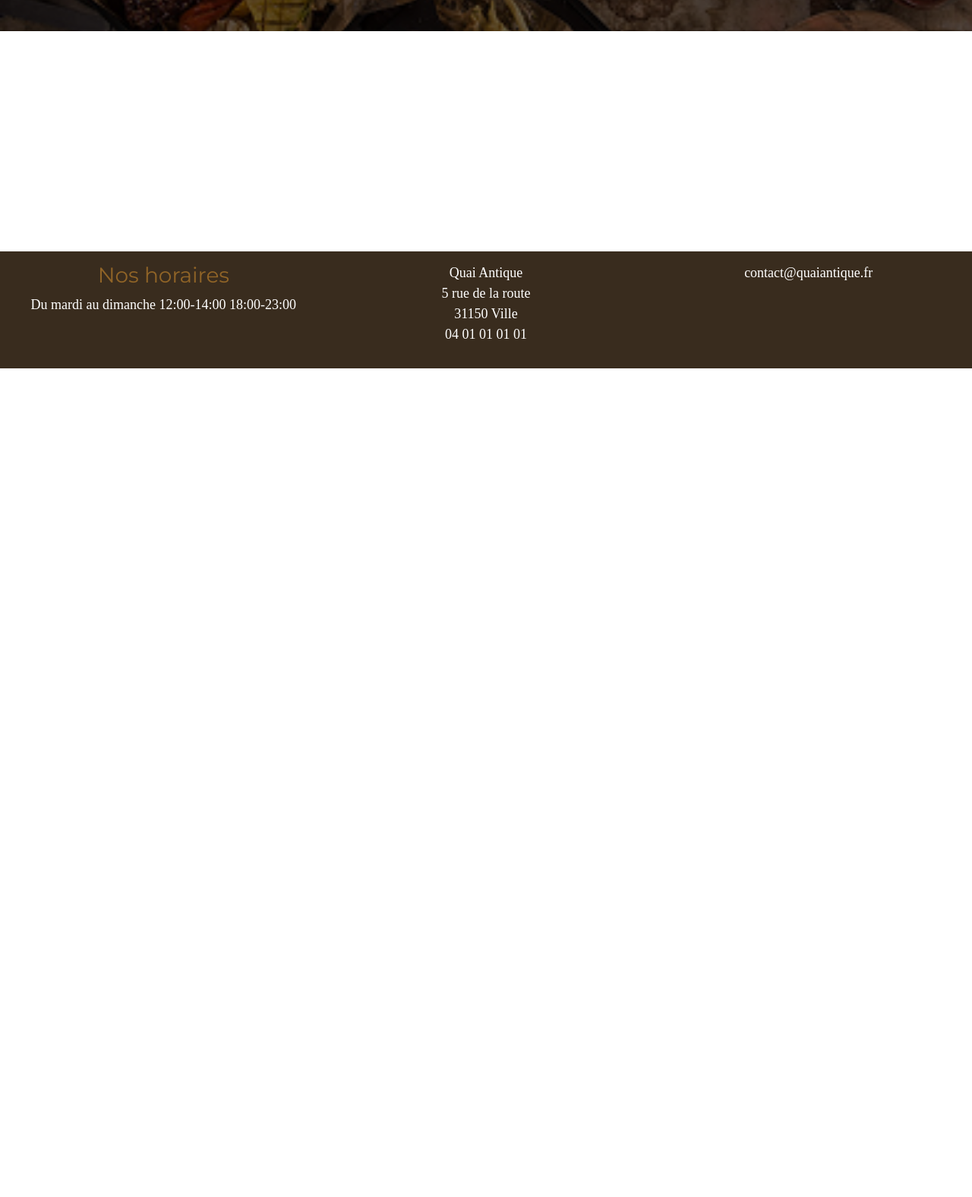
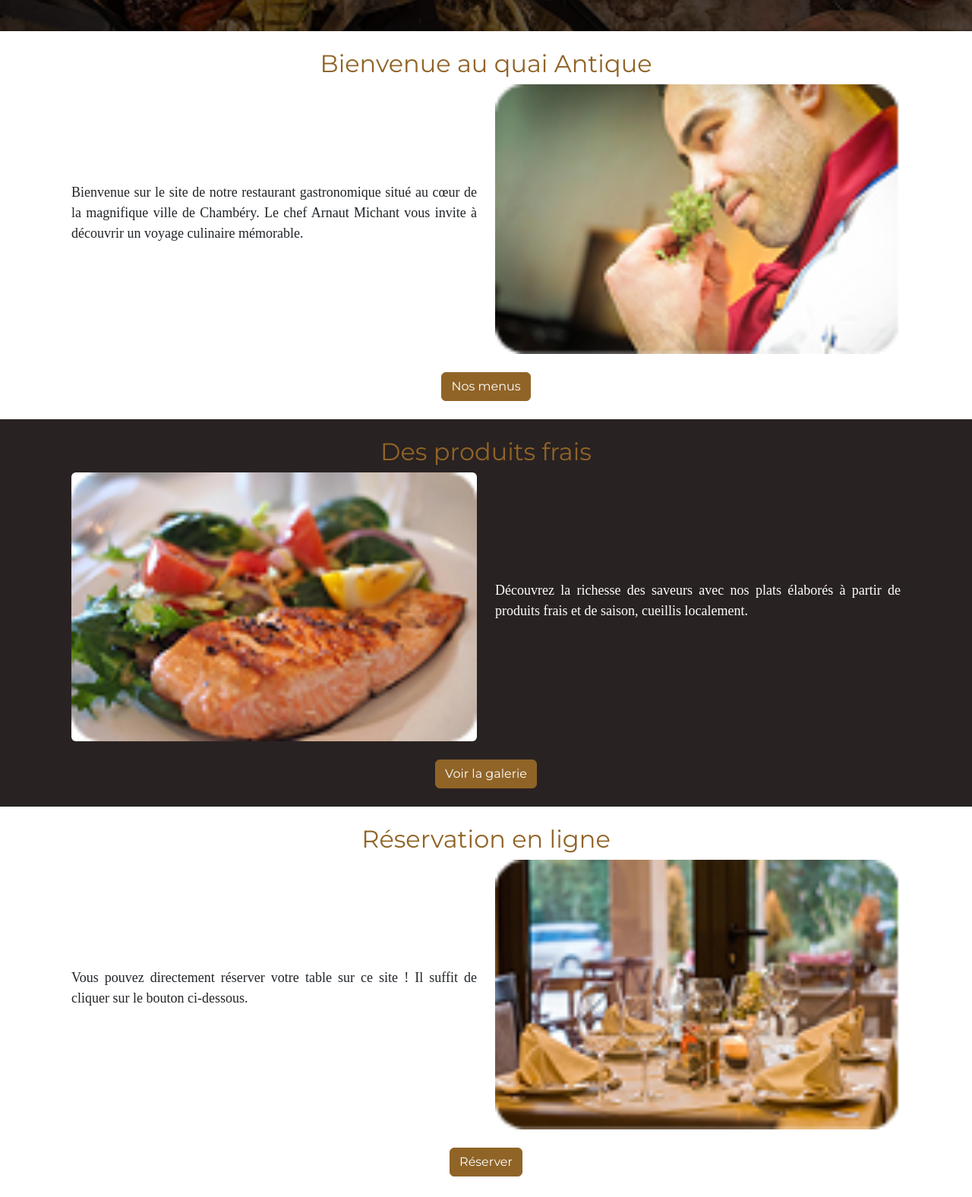
Before and after one commit to anaisdev2024/QuaiAntiqueRestaurantFront, a website with bundled scripts: page index.html in a window 1280 px wide. Shown: the part 315-1891 px from the top of the page at 76% size. Before the commit the page ends 800 px from the top, so only its background shows below. Built offline with nearby package versions, Linux system fonts and the light colour scheme; files whose address does not match are found by name; a web font is replaced by a local one.

Commit message:
finish home page contenu

```diff
--- a/pages/home.html
+++ b/pages/home.html
@@ -5,3 +5,62 @@
         <button class="btn btn-primary">Réserver</button>
     </div>
 </div>
+
+<section>
+    <article>
+        <div class="container p-4">
+            <h2 class="text-center text-primary">Bienvenue au quai Antique</h2>
+            <div class="row row-cols-2 align-items-center">
+                <div class="col">
+                    <p class="text-justify">
+                        Bienvenue sur le site de notre restaurant gastronomique situé au cœur de la magnifique ville de Chambéry. Le chef Arnaut Michant vous invite à découvrir un voyage culinaire mémorable.
+                    </p>
+                </div>
+                <div class="col">
+                    <img class="w-100 rounded" src="images/chef.jpg"/>
+                </div>
+            </div>
+            <div class="text-center pt-4">
+                <a href="#" class="btn btn-primary">Nos menus</a>
+            </div>
+        </div>
+    </article>
+    <article class="bg-black text-white">
+        <div class="container p-4">
+            <h2 class="text-center text-primary">Des produits frais</h2>
+            <div class="row row-cols-2 align-items-center">
+                <div class="col">
+                    <img class="w-100 rounded" src="../images/saumon.jpg"/>
+                </div>
+                <div class="col">
+                    <p class="text-justify">
+                        Découvrez la richesse des saveurs avec nos plats élaborés à partir de produits frais et de saison, cueillis localement.
+                    </p>
+                </div>
+            </div>
+            <div class="text-center pt-4">
+                <a href="/galerie" class="btn btn-primary">Voir la galerie</a>
+            </div>
+        </div>
+    </article>
+
+     <article>
+        <div class="container p-4">
+            <h2 class="text-center text-primary">Réservation en ligne</h2>
+            <div class="row row-cols-2 align-items-center">
+                <div class="col">
+                    <p class="text-justify">
+                        Vous pouvez directement réserver votre table sur ce site ! Il suffit de cliquer sur le bouton ci-dessous.
+                    </p>
+                </div>
+                <div class="col">
+                    <img class="w-100 rounded" src="../images/table.png"/>
+                </div>
+            </div>
+            <div class="text-center pt-4">
+                <a href="#" class="btn btn-primary">Réserver</a>
+            </div>
+        </div>
+    </article>
+
+</section>
--- a/scss/main.scss
+++ b/scss/main.scss
@@ -43,3 +43,7 @@ align-items: center;
 justify-content: center;
 }
 }
+
+.text-justify {
+  text-align: justify !important;
+}
```
Also changed, not shown: scss/main.css, 1 other file.
